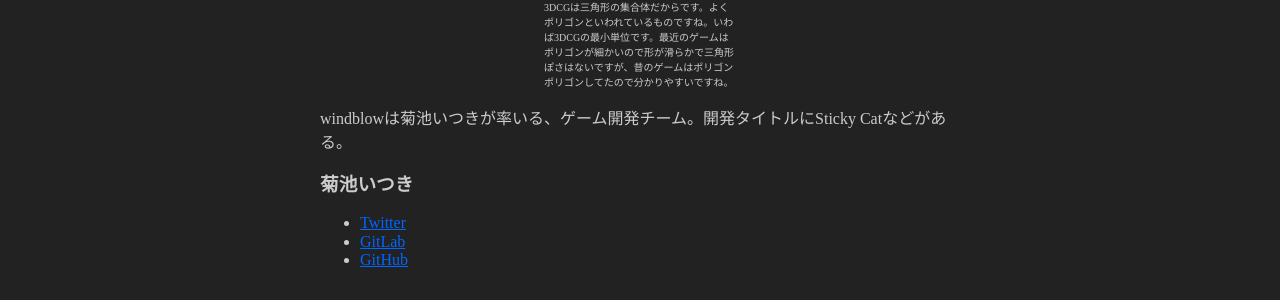
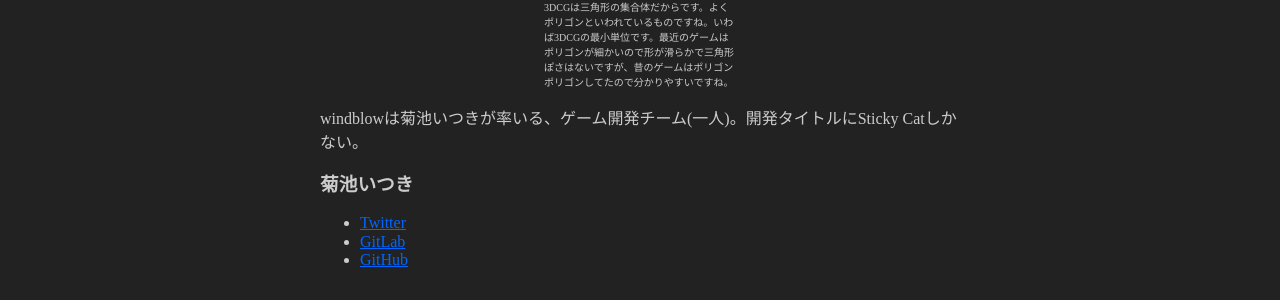
Before and after one commit to itukikikuti/windblow.net, a Jekyll site: the page built from index.html, in a window 1280 px wide. Shown: the part 274-574 px from the top of the page. Built offline with Jekyll 4.4.1, drawn with Linux system fonts in a browser that asks for light colours.

Commit message:
Update index.html

```diff
--- a/index.html
+++ b/index.html
@@ -14,7 +14,7 @@ layout: default
     {% endfor %}
 </div>
 
-<p>windblowは菊池いつきが率いる、ゲーム開発チーム。開発タイトルにSticky Catなどがある。</p>
+<p>windblowは菊池いつきが率いる、ゲーム開発チーム(一人)。開発タイトルにSticky Catしかない。</p>
 <h3>菊池いつき</h3>
 <ul>
     <li>
```
